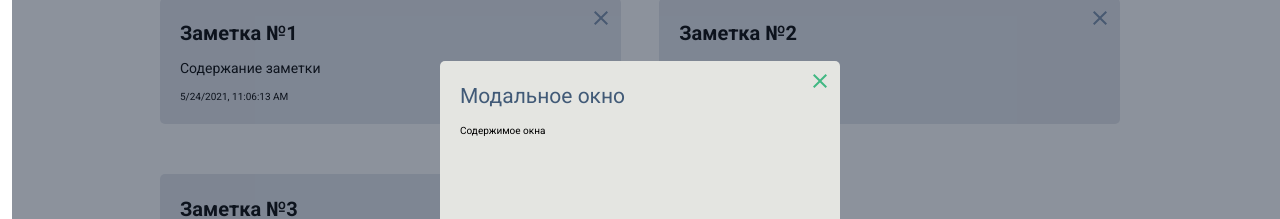
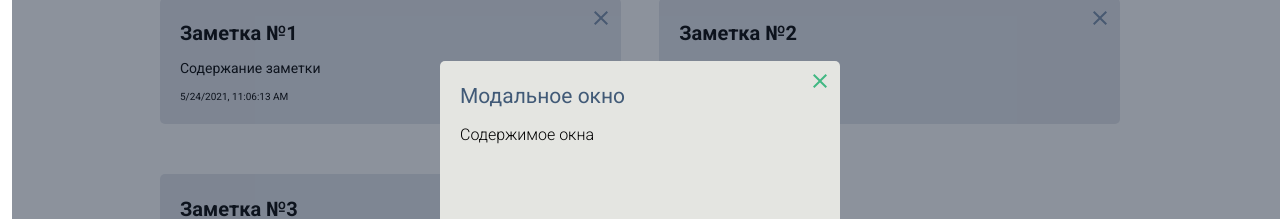
Before and after one commit to MikeIv/vue3_prj, a Vue app: page /sandbox in a window 1280 px wide. Both pictures are taken after a click on the button "Открыть". Shown: the part 780-999 px from the top of the page. Built offline with nearby package versions, Linux system fonts and the light colour scheme.

Commit message:
add animation

```diff
--- a/src/assets/scss/parts/_vue.scss
+++ b/src/assets/scss/parts/_vue.scss
@@ -401,3 +401,10 @@
 svg path {
   fill: inherit;
 }
+
+
+
+.modal__info-txt {
+  font-size: $mainFS;
+  font-weight: 300;
+}
--- a/src/assets/scss/styles.css
+++ b/src/assets/scss/styles.css
@@ -1832,4 +1832,9 @@ svg path {
   fill: inherit;
 }
 
+.modal__info-txt {
+  font-size: 1.6rem;
+  font-weight: 300;
+}
+
 /*# sourceMappingURL=styles.css.map */
--- a/src/components/Modals.vue
+++ b/src/components/Modals.vue
@@ -1,5 +1,8 @@
 <template>
+
+
     <div class="modal__wrapper" @click="$emit('close')">
+      <transition name="modal">
       <div class="modal__content" @click.stop="">
         <h2 class="modal__title">{{ title }}</h2>
         <div class="modal__item-icon" @click="$emit('close')">
@@ -8,9 +11,12 @@
             <use xlink:href="#icon-close"></use>
           </svg>
         </div>
-      <slot name="content"> Содержимое окна</slot>
+        <slot> Содержимое окна по умолчанию</slot>
       </div>
+      </transition>
     </div>
+
+
 
 </template>
 
@@ -20,6 +26,7 @@ export default {
 
   data: () => ({
     title: 'Модальное окно',
+
   }),
 
   mounted() {
@@ -36,6 +43,21 @@ export default {
   }
 }
 
+</script>
 
+<style lang="scss">
 
-</script>
+.modal-enter-active {
+  transition: all 3s ease;
+}
+
+.modal-leave-active {
+  transition: all 3s cubic-bezier(1.0, 0.5, 0.8, 1.0);
+}
+
+.modal-enter, .modal-leave-to {
+  transform: translateX(40rem);
+  opacity: 0;
+}
+
+</style>
--- a/src/views/Sandbox.vue
+++ b/src/views/Sandbox.vue
@@ -2,7 +2,7 @@
   <div class="wrapper">
 
     <div class="wrapper-content">
-      <section>
+
         <div class="container">
           <section class="sandbox">
             <h1 class="v-hidden">Инструменты</h1>
@@ -51,14 +51,20 @@
               <div class="modal__btn-wrapper">
                 <button class="modal__btn" @click="modalView = !modalView">Открыть</button>
               </div>
-              <modals v-if="modalView" @close="modalView = !modalView" />
+
+              <modals v-if="modalView" @close="modalView = !modalView">
+                <slot class="modal__info-block">
+                  <p class="modal__info-txt">Содержимое окна</p>
+                </slot>
+              </modals>
+
               <!-- ================ -->
 
               <img alt="Vue logo" src="../assets/img/vue-logo.svg" width="50" height="50">
             </article>
           </section>
         </div>
-      </section>
+
     </div>
   </div>
 </template>
@@ -144,7 +150,7 @@ export default {
 
 
 
-<style lang="scss">
+<style lang="scss" >
 
 .page__body {
   display: grid;
@@ -167,4 +173,7 @@ export default {
   display: block;
 }
 
+
+
+
 </style>
```
Also changed, not shown: 1 other file (tests, documents, lock files or other folders). Lines whose indentation alone changed are shown as unchanged.
